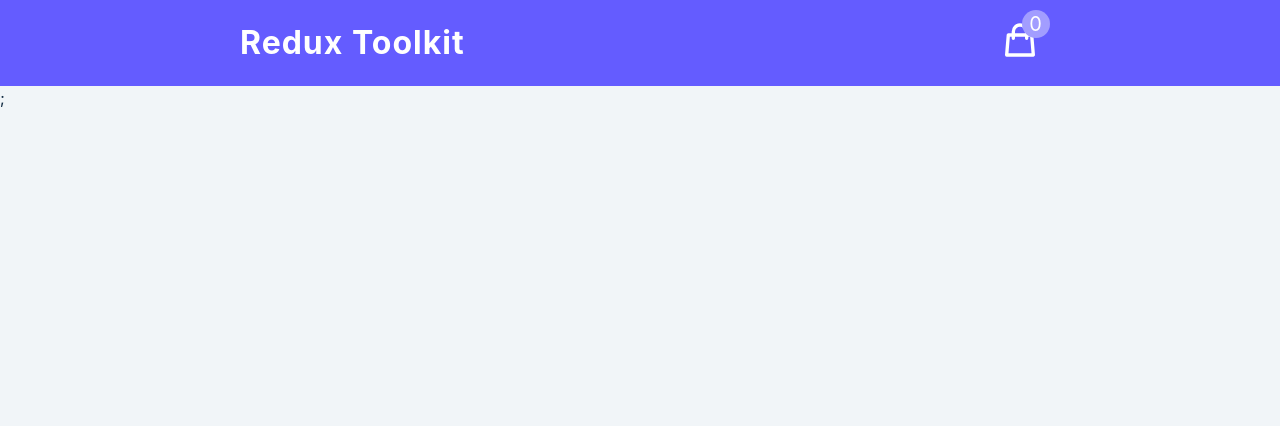
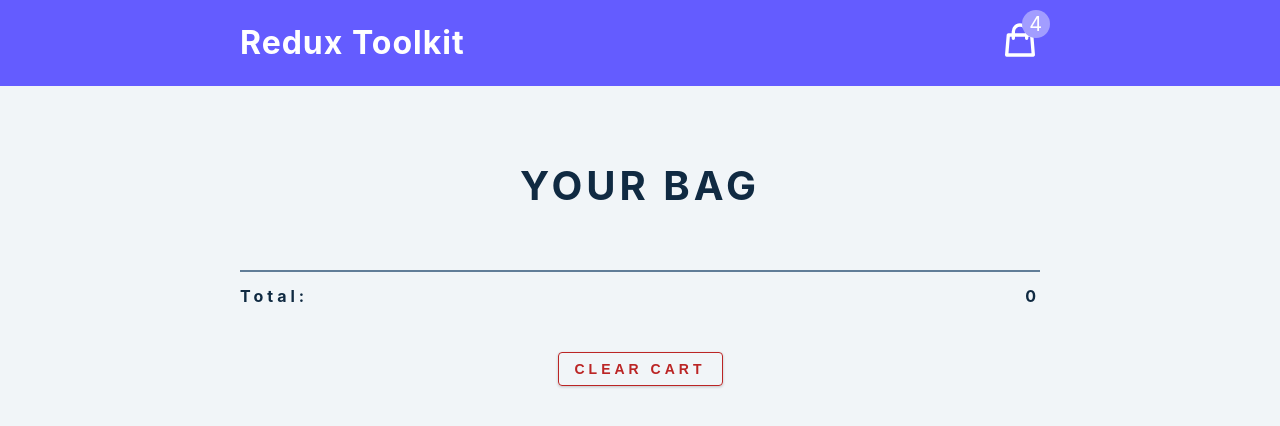
Before and after one commit to M-Anwar-Hussaini/Microverse-React-Projects, a React (Create React App) app: page / in a window 1280 px wide. Shown: the top 426 px of the page. Built offline with nearby package versions, Linux system fonts and the light colour scheme.

Commit message:
Create container for the cart container

```diff
--- a/src/App.js
+++ b/src/App.js
@@ -1,9 +1,11 @@
 import Navbar from './components/Navbar';
+import CartContainer from './components/CartContainer';
 
 function App() {
   return (
     <main>
-      <Navbar />;
+      <Navbar />
+      <CartContainer />
     </main>
   );
 }
--- /dev/null
+++ b/src/components/CartContainer.jsx
@@ -0,0 +1,32 @@
+import CartItem from './CartItem';
+import { useSelector } from 'react-redux/es/hooks/useSelector';
+
+export default function CartContainer() {
+  const { amount, cartItems, total } = useSelector((store) => store.cart);
+  console.log('Amount', amount);
+
+  return (
+    <section className="cart">
+      <header>
+        <h2>Your bag</h2>
+        {amount === 0 && <h4 className="empty-cart">is currently empty</h4>}
+      </header>
+      {amount === 0 && (
+        <div>
+          {cartItems.map((item) => (
+            <CartItem key={item.id} {...item} />
+          ))}
+        </div>
+      )}
+      <footer>
+        <hr />
+        <div className="cart-total">
+          <h4>
+            Total: <span>{total}</span>
+          </h4>
+        </div>
+        <button className="btn clear-btn">Clear cart</button>
+      </footer>
+    </section>
+  );
+}
--- /dev/null
+++ b/src/components/CartItem.jsx
@@ -0,0 +1,3 @@
+export default function CartItem() {
+  return <div>CartITem</div>;
+}
--- a/src/features/cart/cartSlice.js
+++ b/src/features/cart/cartSlice.js
@@ -1,8 +1,9 @@
 import { createSlice } from '@reduxjs/toolkit';
+import cartItems from '../../cartItems';
 
 const initialState = {
-  cartItems: [],
-  amount: 0,
+  cartItems: cartItems,
+  amount: 4,
   total: 0,
   isLoading: false,
 };
```
